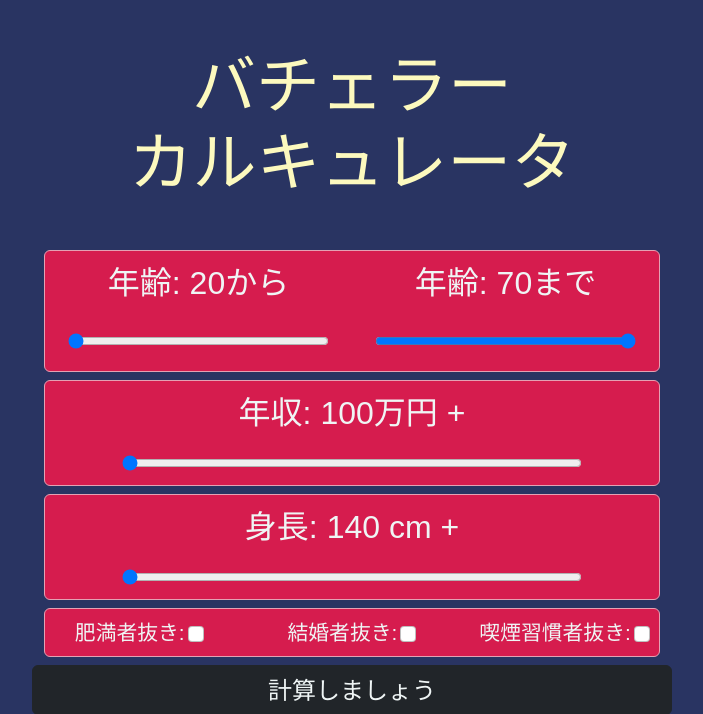
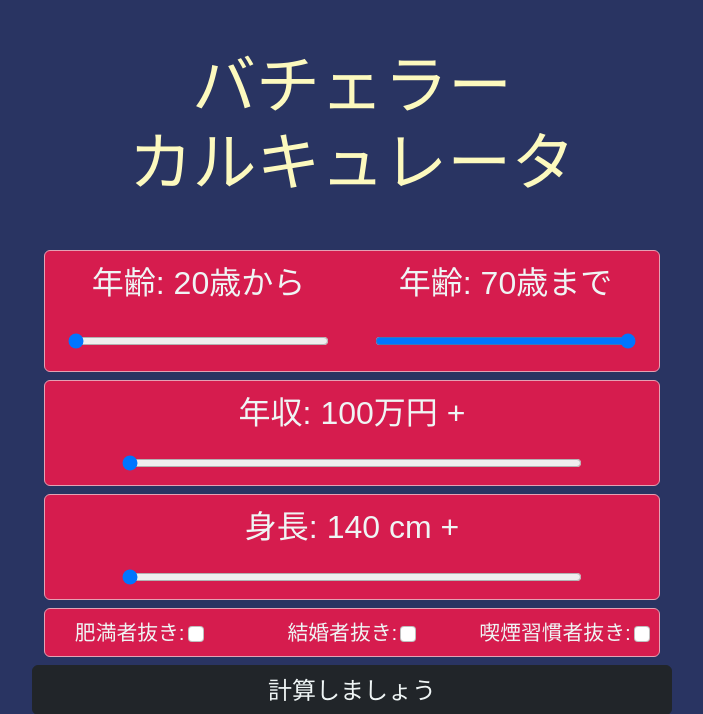
Before and after one commit to UndrscoreEX/Male_statistics_calculator, a Django app: page /spec/jp/ in a window 1280 px wide. Shown: the part 24-738 px from the top of the page, without its empty margins (288-991 px from the left). Run offline with Django 4.2, Linux system fonts and the light colour scheme.

Commit message:
small mistakes

```diff
--- a/high_spec/spec_calculator/templates/spec_calculator/index_jp.html
+++ b/high_spec/spec_calculator/templates/spec_calculator/index_jp.html
@@ -14,8 +14,8 @@
 
                         <!-- Min age -->
                         <div class=" col-md-6 text-center ">
-                            <p class="card-inner-text" v-if="min_age_val"> 年齢: $[min_age_val]から</p>
-                            <p class="card-inner-text" v-else> 年齢: 20から </p>
+                            <p class="card-inner-text" v-if="min_age_val"> 年齢: $[min_age_val]歳から</p>
+                            <p class="card-inner-text" v-else> 年齢: 20歳から </p>
                             <div class="p-2 fluid">
                                 <div :class="{ error : age_error}">
                                     <input style="width: 90%;" class=" " type="range" min="20" max="70"  name="mn_age_value"  step='5' v-model="min_age_val" @click="age_error_check"  >
@@ -25,8 +25,8 @@
 
                         <!-- Max age -->
                         <div class="col-md-6 text-center" >
-                            <p class="card-inner-text" v-if="max_age_val"> 年齢: $[max_age_val]まで</p>
-                            <p class="card-inner-text" v-else> 年収: 0+ </p>
+                            <p class="card-inner-text" v-if="max_age_val"> 年齢: $[max_age_val]歳まで</p>
+                            <p class="card-inner-text" v-else> 年齢: 70歳まで </p>
                             <div class="p-2">
                                 <div :class="{ error : age_error}">
                                     <input style="width: 90%;" class="" type="range" min="20" max="70" name="mx_age_value"  step='5' v-model="max_age_val" @click="age_error_check">
```
